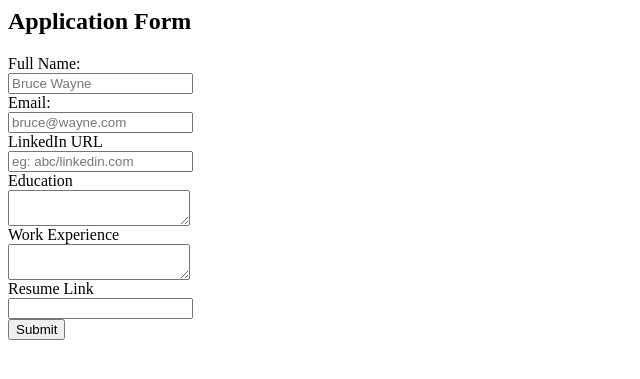
After one commit to SharvariChawade/careers-website, a Flask app: template templates/application.html in a window 1280 px wide. The commit adds this page. Shown: the top 379 px of the page, without its empty margins (0-640 px from the left). Run offline with Flask 3, Linux system fonts and the light colour scheme; the template is opened without the code that fills it: most values are stand-ins (such as "Sample title", 1, 10 or a date in 2020).

Commit message:
Saved data obtained into database, final changes to html

```diff
--- a/app.py
+++ b/app.py
@@ -1,8 +1,66 @@
-from flask import Flask, render_template, jsonify
-from database import engine,get_job_from_db
+from flask import Flask, render_template, jsonify, request
+from database import engine, get_job_from_db, add_jobs_to_db
 from sqlalchemy import text
 
 app = Flask(__name__)
+
+
+def get_jobs():
+  with engine.connect() as conn:
+    result = conn.execute(text("select * from jobs"))
+    job_openings = []
+    for res in result.all():
+      job_openings.append(res._asdict())
+  return job_openings
+
+#<> is used to create dynamic route
+@app.route("/job/<id>")
+def individual_job(id):
+  job = get_job_from_db(id)
+  responsibilities = []
+  requirements = []
+  # if(job == None):
+  #   return 'no such job'
+  if (job['requirements'] != None):
+    requirements = job['requirements'].split(". ")
+  if (job['responsiblities'] != None):
+    responsibilities = job['responsiblities'].split(". ")
+
+  return render_template('job.html',
+                         job=job,
+                         responsibilities=responsibilities,
+                         requirements=requirements)
+
+
+@app.route("/job/<id>/apply", methods=['post'])
+def jobapply(id):
+  data = request.form
+  add_jobs_to_db(id,data)
+  return render_template('submitted_application.html', application=data)
+
+
+@app.route("/")
+def home():
+  return render_template('home.html', job_openings=get_jobs())
+
+
+@app.route("/api/jobs")
+def list_jobs():
+  jobs = get_jobs()
+  return jsonify(jobs)
+
+
+if __name__ == "__main__":
+  app.run(host='0.0.0.0', debug=True)
+
+# Unused code
+# def get_job_from_db(id):
+#   jobs = get_jobs()
+#   for j in jobs:
+#     x = j['id']
+#     if f'{x}' == id:
+#       return j
+#   return None
 
 # jobs = [
 #   {
@@ -24,49 +82,3 @@ app = Flask(__name__)
 #     'salary': 1400000
 #   }
 # ]
-
-
-def get_jobs():
-  with engine.connect() as conn:
-    result = conn.execute(text("select * from jobs"))
-    job_openings = []
-    for res in result.all():
-      job_openings.append(res._asdict())
-  return job_openings
-
-# def get_job_from_db(id):
-#   jobs = get_jobs()
-#   for j in jobs:
-#     x = j['id']
-#     if f'{x}' == id:
-#       return j
-#   return None
-
-
-#<> is used to create dynamic route
-@app.route("/job/<id>")
-def individual_job(id):
-  job = get_job_from_db(id)
-  responsibilities = []
-  requirements = []
-  # if(job == None):
-  #   return 'no such job'
-  if (job['requirements'] != None):
-    requirements = job['requirements'].split(". ")
-  if (job['responsiblities'] != None):
-    responsibilities = job['responsiblities'].split(". ")
-
-  return render_template('job.html',job = job,responsibilities=responsibilities,requirements=requirements)
-
-@app.route("/")
-def home():
-  return render_template('home.html', job_openings=get_jobs())
-
-
-@app.route("/api/jobs")
-def list_jobs():
-  return jsonify(jobs)
-
-
-if __name__ == "__main__":
-  app.run(host='0.0.0.0', debug=True)
--- /dev/null
+++ b/templates/application.html
@@ -0,0 +1,52 @@
+<h2 class='text-center mt-4'>Application Form</h2>
+<form action="/job/{{job['id']}}/apply" method="post">
+
+  <div class='container'>
+
+    <div class="border-bottom pb-3 mt-3 mb-3">
+      <label>Full Name:</label>
+      <br>
+      <input type='text' name='full_name' placeholder='Bruce Wayne'>
+    </div>
+
+    <div class="border-bottom pb-3 mt-3 mb-3">
+      <label>Email:</label>
+      <br>
+      <input type='email' name='email' placeholder='bruce@wayne.com'>
+    </div>
+
+    <div class="border-bottom pb-3 mt-3 mb-3">
+      <label>LinkedIn URL</label>
+      <br>
+      <input type='url' name='linkedin' placeholder='eg: abc/linkedin.com'>
+    </div>
+
+    <div class="border-bottom pb-3 mt-3 mb-3">
+      <label>
+        Education
+      </label>
+      <br>
+      <textarea name='education'></textarea>
+    </div>
+
+    <div class="border-bottom pb-3 mt-3 mb-3">
+      <label>
+        Work Experience
+      </label>
+      <br>
+      <textarea name='experience'></textarea>
+    </div>
+
+    <div class="border-bottom pb-3 mt-3 mb-3">
+      <label>Resume Link</label>
+      <br>
+      <input type='url' name='resume_url' >
+    </div>
+
+    <div class='mb-4'>
+      <input type='submit'>
+    </div>
+
+  </div>
+
+</form>
--- /dev/null
+++ b/templates/bootstrap.html
@@ -0,0 +1 @@
+<link href="https://cdn.jsdelivr.net/npm/bootstrap@5.0.2/dist/css/bootstrap.min.css" rel="stylesheet" integrity="sha384-EVSTQN3/azprG1Anm3QDgpJLIm9Nao0Yz1ztcQTwFspd3yD65VohhpuuCOmLASjC" crossorigin="anonymous">
```
Also changed, not shown: database.py (+13 -0 lines), templates/banner.html (added, +8 -0 lines), templates/home.html (+9 -11 lines), templates/job.html (+10 -1 lines), templates/submitted_application.html (added, +31 -0 lines).
